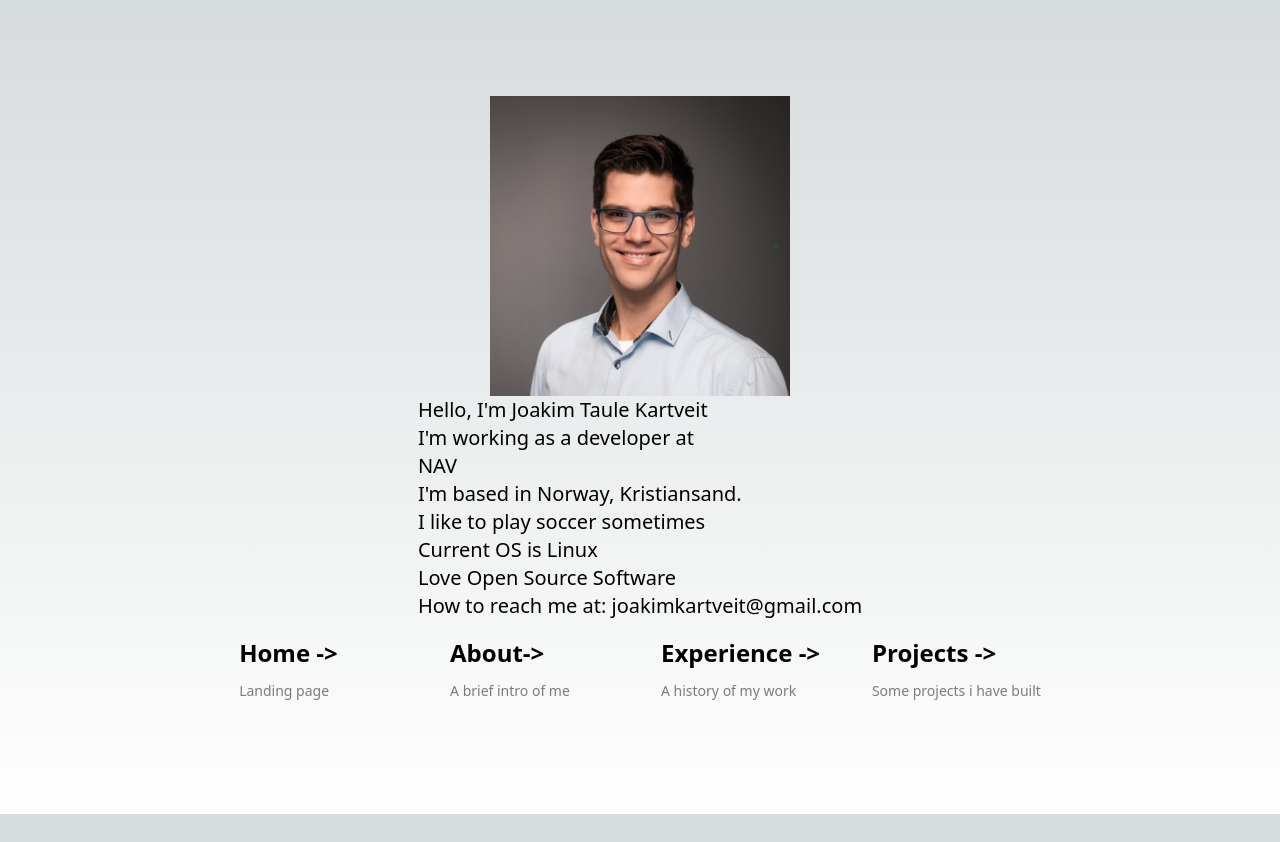
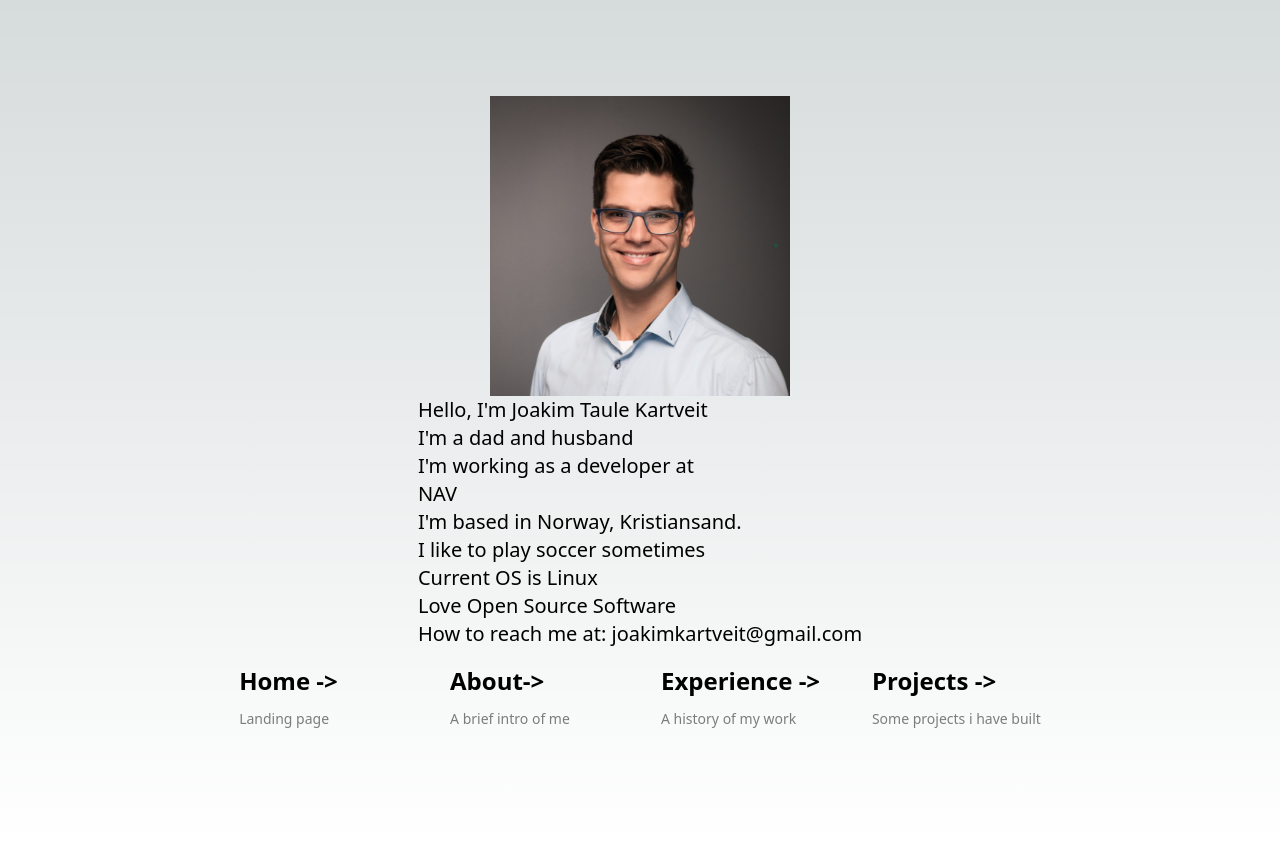
Before and after one commit to MikAoJk/MikAoJk.github.io, a Next.js app: page /about in a window 1280 px wide. Before the commit the page ends 814 px from the top, so only its background shows below. Built offline with nearby package versions, Linux system fonts and the light colour scheme.

Commit message:
Update about.tsx

```diff
--- a/src/pages/about.tsx
+++ b/src/pages/about.tsx
@@ -20,6 +20,7 @@ const About: NextPage = () => {
 
             <div className="text-xl mb-16 grid text-center lg:mb-0 lg:text-left">
                 <p>Hello, I&apos;m Joakim Taule Kartveit</p>
+                <p>I&apos;m a dad and husband</p>
                 <p>I&apos;m working as a developer at</p>
                 <a className="font-medium hover:underline" href="https://nav.no"
                 >NAV</a>
```
